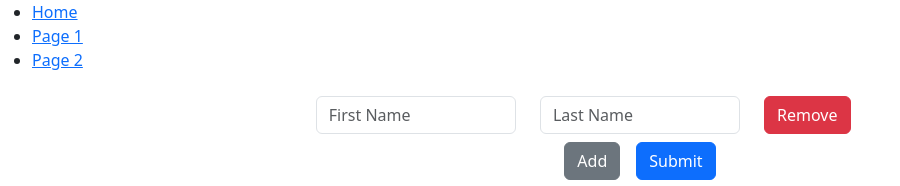
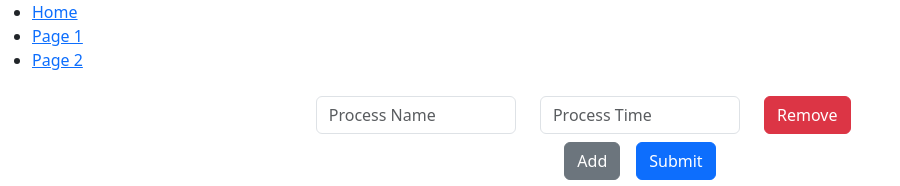
Before and after one commit to hamza14102/ideal-production-line, a React (Create React App) app: page /P1 in a window 1280 px wide. Shown: the top 186 px of the page, without its empty margins (0-900 px from the left). Built offline with nearby package versions, Linux system fonts and the light colour scheme; a small style sheet from the web is missing.

Commit message:
p1 titles changed

```diff
--- a/public/index.html
+++ b/public/index.html
@@ -4,25 +4,9 @@
     <meta charset="utf-8" />
     <link rel="icon" href="%PUBLIC_URL%/favicon.ico" />
     <meta name="viewport" content="width=device-width, initial-scale=1" />
-    <link
-      rel="stylesheet"
-      href="https://maxcdn.bootstrapcdn.com/bootstrap/4.5.2/css/bootstrap.min.css"
-      integrity="sha384-HcXv4j9jHp2+UkNcFbDpXvpaKt2V+MkLWvxUxZuJ0CBJm1liJKbN5gN5Q6B2J9U"
-      crossorigin="anonymous"
-    />
     <script
       src="https://code.jquery.com/jquery-3.5.1.slim.min.js"
       integrity="sha384-DfXdz2htPH0lsSSs5nCTpuj/zy4C+OGpamoFVy38MVBnE+IbbVYUew+OrCXaRkfj"
-      crossorigin="anonymous"
-    ></script>
-    <script
-      src="https://cdn.jsdelivr.net/npm/@popperjs/core@2.9.3/dist/umd/popper.min.js"
-      integrity="sha384-2dJjvJZz3v2zJ5YJyJzvJn5pJZzQ5JZzQ5JZzQ5JZzQ5JZzQ5JZzQ5JZzQ5JZzQ5"
-      crossorigin="anonymous"
-    ></script>
-    <script
-      src="https://maxcdn.bootstrapcdn.com/bootstrap/4.5.2/js/bootstrap.min.js"
-      integrity="sha384-OgVRvuATP1z7JjHLkuOU7Xw704+h835Lr+6QL9UvYjZE3Ipu6Tp75j7Bh/kR0JKI"
       crossorigin="anonymous"
     ></script>
     <meta name="theme-color" content="#000000" />
--- a/src/componenets/P1.js
+++ b/src/componenets/P1.js
@@ -24,6 +24,7 @@ function P1() {
     console.log("firstNames", firstNames);
     console.log("lastNames", lastNames);
     // Make API call with firstNames and lastNames
+    alert("Submitted Successfully!");
   };
 
   const handleInputChange = (index, event) => {
@@ -46,7 +47,7 @@ function P1() {
             <Col>
               <Form.Control
                 type="text"
-                placeholder="First Name"
+                placeholder="Process Name"
                 name="firstName"
                 value={firstName}
                 onChange={(event) => handleInputChange(index, event)}
@@ -54,8 +55,8 @@ function P1() {
             </Col>
             <Col>
               <Form.Control
-                type="text"
-                placeholder="Last Name"
+                type="number"
+                placeholder="Process Time"
                 name="lastName"
                 value={lastNames[index]}
                 onChange={(event) => handleInputChange(index, event)}
```
